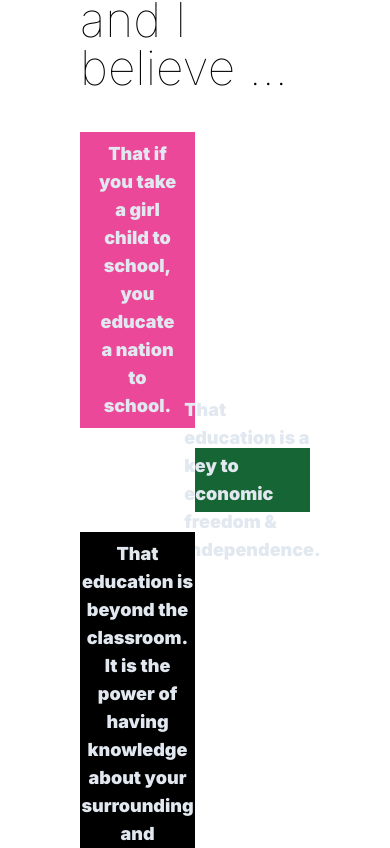
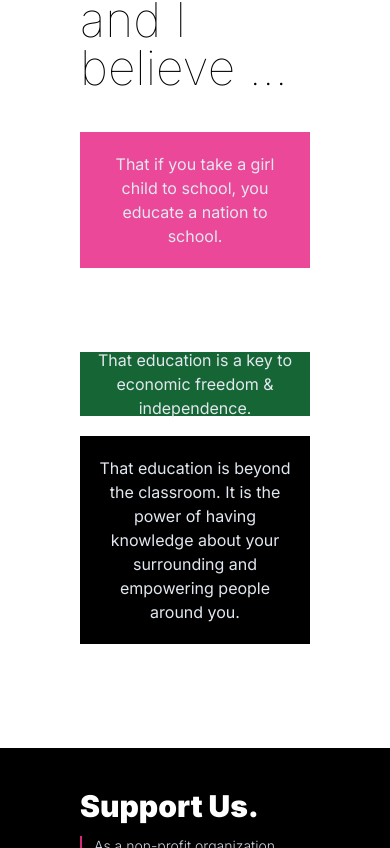
Before and after one commit to kingraphaii/girl-child-education, a Nuxt app: page / in a window 390 px wide. Shown: the part 3816-4664 px from the top of the page. Built offline with nearby package versions, Linux system fonts and the light colour scheme; what vue-typed-js would draw is missing.

Commit message:
SDG alt text

```diff
--- a/layouts/default.vue
+++ b/layouts/default.vue
@@ -205,7 +205,7 @@
     <img
       src="/sdg-banner.png"
       class="w-full lg:w-96 border-4 border-[#478bca]"
-      alt=""
+      alt="Sustainable Goals Development"
     />
     <div class="self-center text-center font-black text-2xl text-[#478bca]">
       Our focus is on one of the United Nations' sustainable goals of equal and
@@ -275,34 +275,34 @@
       <h3 class="text-5xl font-thin">and I believe &hellip;</h3>
     </div>
     <div class="flex flex-col w-full gap-5">
-      <div class="flex w-full">
+      <div class="flex lg:flex-row flex-col w-full">
         <div
-          class="w-1/2 min-h-[4rem] bg-pink-500 flex justify-center items-center px-4 py-2"
+          class="lg:w-1/2 min-h-[4rem] bg-pink-500 flex justify-center items-center px-4 py-5"
         >
-          <p class="font-black text-lg text-center text-slate-200">
+          <p class="lg:font-black lg:text-lg text-center text-slate-200">
             That if you take a girl child to school, you educate a nation to
             school.
           </p>
         </div>
-        <div class="w-1/2 h-16">&nbsp;</div>
+        <div class="lg:w-1/2 hidden lg:block">&nbsp;</div>
       </div>
 
-      <div class="flex w-full">
+      <div class="flex flex-col lg:flex-row w-full">
         <div class="w-1/2 h-16">&nbsp;</div>
         <div
-          class="w-1/2 h-16 bg-green-800 flex justify-center items-center px-4 py-2"
+          class="lg:w-1/2 h-16 bg-green-800 flex justify-center items-center px-4 py-5"
         >
-          <p class="font-black text-lg text-slate-200">
+          <p class="text-center lg:font-black lg:text-lg text-slate-200">
             That education is a key to economic freedom & independence.
           </p>
         </div>
       </div>
 
-      <div class="flex w-full">
+      <div class="flex flex-col lg:flex-row w-full">
         <div
-          class="w-1/2 min-h-[4rem] bg-black flex justify-center items-center px-4 py-2"
+          class="lg:w-1/2 min-h-[4rem] bg-black flex justify-center items-center px-4 py-5"
         >
-          <p class="font-black text-lg text-center text-slate-200">
+          <p class="lg:font-black lg:text-lg text-center text-slate-200">
             That education is beyond the classroom. It is the power of having
             knowledge about your surrounding and empowering people around you.
           </p>
```
